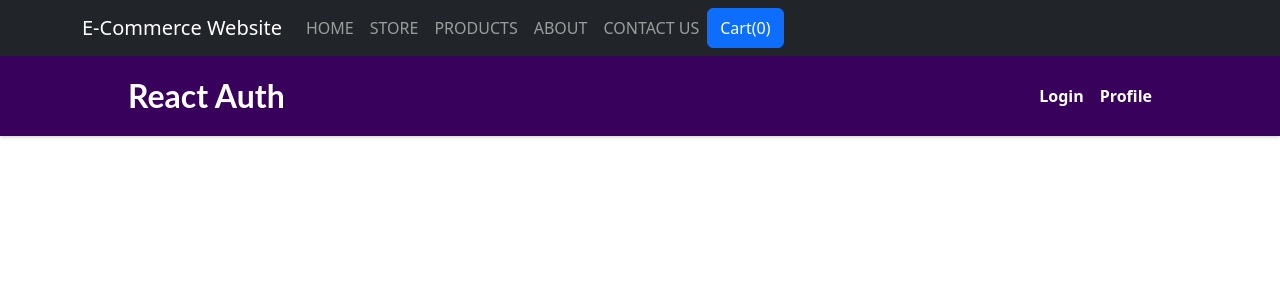
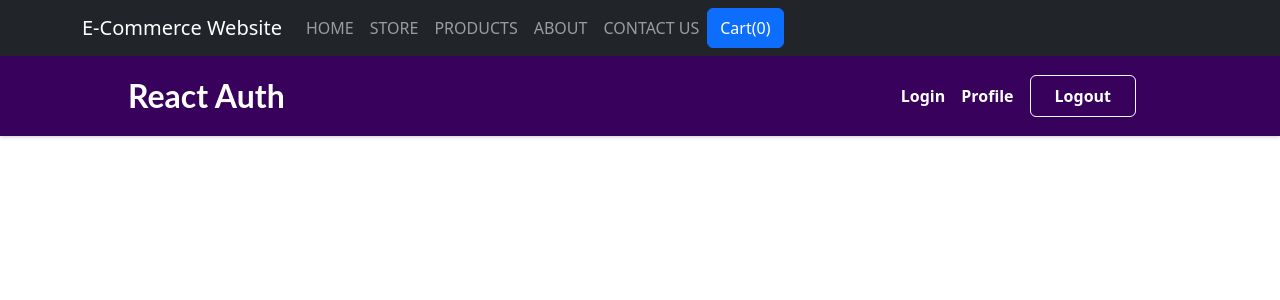
Before and after one commit to aniketdeshmukh548/Ecommerce-Website, a React (Create React App) app: page /mainvaigation in a window 1280 px wide. Shown: the top 300 px of the page. Built offline with nearby package versions, Linux system fonts and the light colour scheme.

Commit message:
Implementing Logout functionality

```diff
--- a/src/Components/Layout/MainNavigation.js
+++ b/src/Components/Layout/MainNavigation.js
@@ -7,6 +7,9 @@ import classes from './MainNavigation.module.css';
 const MainNavigation = () => {
   const authCtx=useContext(CartContext)
   const isLoggedIn=authCtx.isLoggedIn;
+  const LogoutHandler=()=>{
+    authCtx.logout();
+  }
   return (
     <header className={classes.header}>
       <Link to='/mainvaigation'>
@@ -24,11 +27,10 @@ const MainNavigation = () => {
              <Link to='/profile'>Profile</Link>
            </li>
           )}
-          {isLoggedIn && (
             <li>
-            <button>Logout</button>
+            <button onClick={LogoutHandler}>Logout</button>
+            {console.log('logout')}
           </li>
-          )}
         </ul>
       </nav>
     </header>
```
